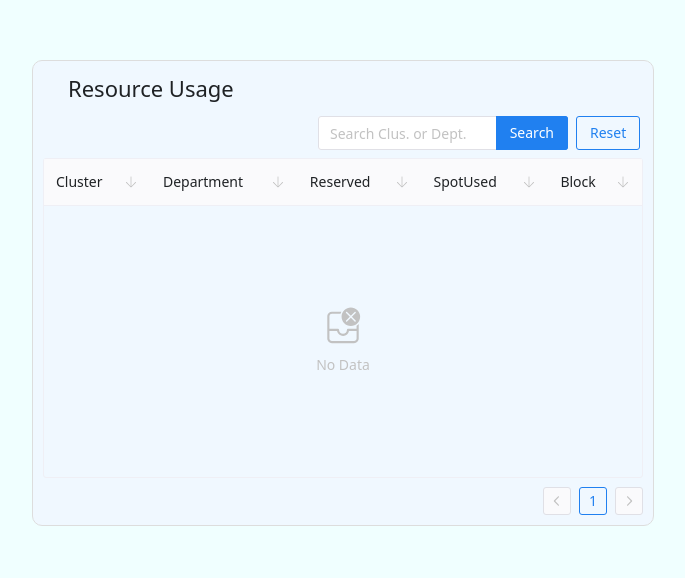
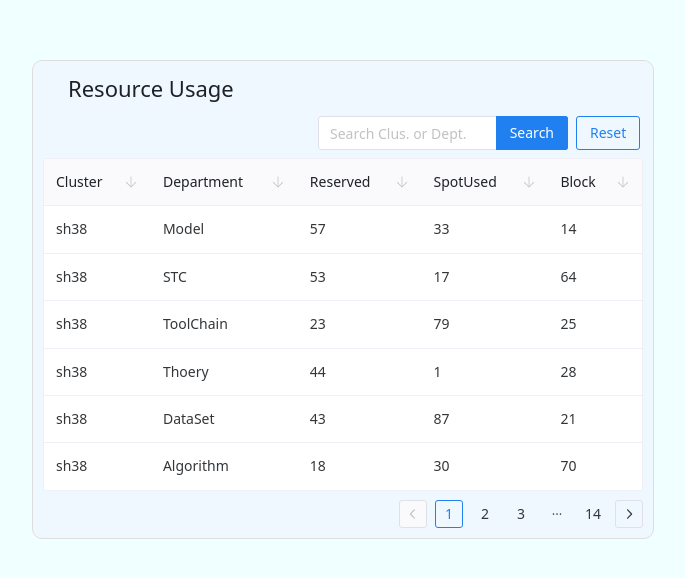
Before and after one commit to Matrix53/list-demo, a Vue app: page / in a window 1280 px wide. Shown: the part 140-718 px from the top of the page, without its empty margins (268-953 px from the left). Built offline with nearby package versions, Linux system fonts and the light colour scheme; some icons are missing.

Commit message:
feat: mock data

```diff
--- a/src/components/ResourceUsage.vue
+++ b/src/components/ResourceUsage.vue
@@ -1,5 +1,5 @@
 <script setup lang="ts">
-import { ref, reactive, onMounted } from 'vue'
+import { ref, reactive, onMounted, computed } from 'vue'
 import { useDraggable } from '@vueuse/core'
 import {
   NGrid,
@@ -19,16 +19,27 @@
   LockClosedOutline,
   LockOpenOutline,
 } from '@vicons/ionicons5'
+
 import type { DataTableColumn } from 'naive-ui'
+interface RowDataItem {
+  cluster: string
+  department: string
+  reserved: number
+  spotUsed: number
+  block: number
+}
 
 const props = defineProps<{ initX: number; initY: number }>()
 
 const container = ref<HTMLElement | null>(null)
 const isDraggable = ref(true)
 const isFolded = ref(false)
+const pagination = reactive({
+  pageSize: 6,
+  pageSlot: 5,
+})
 const keyWord = ref('')
-const pagination = reactive({})
-const data = ref([])
+const rawData = ref<RowDataItem[]>([])
 const columns: DataTableColumn[] = [
   { title: 'Cluster', key: 'cluster', sortOrder: false, sorter: 'default' },
   {
@@ -41,6 +52,7 @@
   { title: 'SpotUsed', key: 'spotUsed', sortOrder: false, sorter: 'default' },
   { title: 'Block', key: 'block', sortOrder: false, sorter: 'default' },
 ]
+
 const { style } = useDraggable(container, {
   initialValue: { x: props.initX, y: props.initY },
   preventDefault: true,
@@ -63,6 +75,16 @@
   },
 })
 
+const filteredData = computed(() => {
+  return rawData.value
+})
+const maxData = computed(() => {
+  return rawData.value.reduce((max, item) => {
+    let tmp = Math.max(item.block, item.reserved, item.spotUsed)
+    return Math.max(max, tmp)
+  }, 0)
+})
+
 onMounted(() => {
   document
     .querySelector('#data-table .n-data-table-wrapper')
@@ -70,7 +92,7 @@
   document
     .querySelector('#data-table .n-pagination')
     ?.setAttribute('data-drag-protected', '')
-  getTableData()
+  setInterval(getTableData, 2500)
 })
 
 function onLock(event: MouseEvent) {
@@ -88,7 +110,41 @@
   console.log('ResetFilter')
 }
 function getTableData() {
-  console.log('getTableData')
+  let clusterList = [
+    'sh38',
+    'bj15',
+    'sh231',
+    'bh154',
+    'ck23',
+    'ml68',
+    'pku39',
+    'vl27',
+    'tc39',
+  ]
+  let departmentList = [
+    'Model',
+    'STC',
+    'ToolChain',
+    'Thoery',
+    'DataSet',
+    'Algorithm',
+    'Production',
+    'Test',
+    'Hardware',
+  ]
+  let randomData: RowDataItem[] = []
+  clusterList.forEach((cluster) => {
+    departmentList.forEach((department) => {
+      randomData.push({
+        cluster,
+        department,
+        reserved: Math.floor(Math.random() * 100),
+        spotUsed: Math.floor(Math.random() * 100),
+        block: Math.floor(Math.random() * 100),
+      })
+    })
+  })
+  rawData.value = randomData
 }
 </script>
 
@@ -180,7 +236,7 @@
         <n-gi :span="24" class="mt-2">
           <n-data-table
             :columns="columns"
-            :data="data"
+            :data="filteredData"
             :pagination="pagination"
             id="data-table"
           />
```
